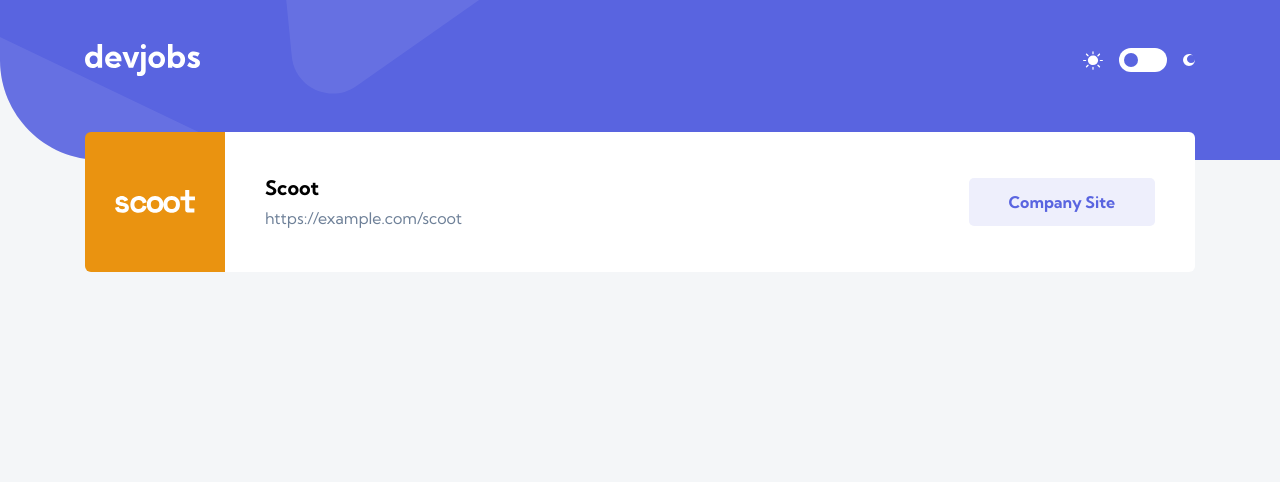
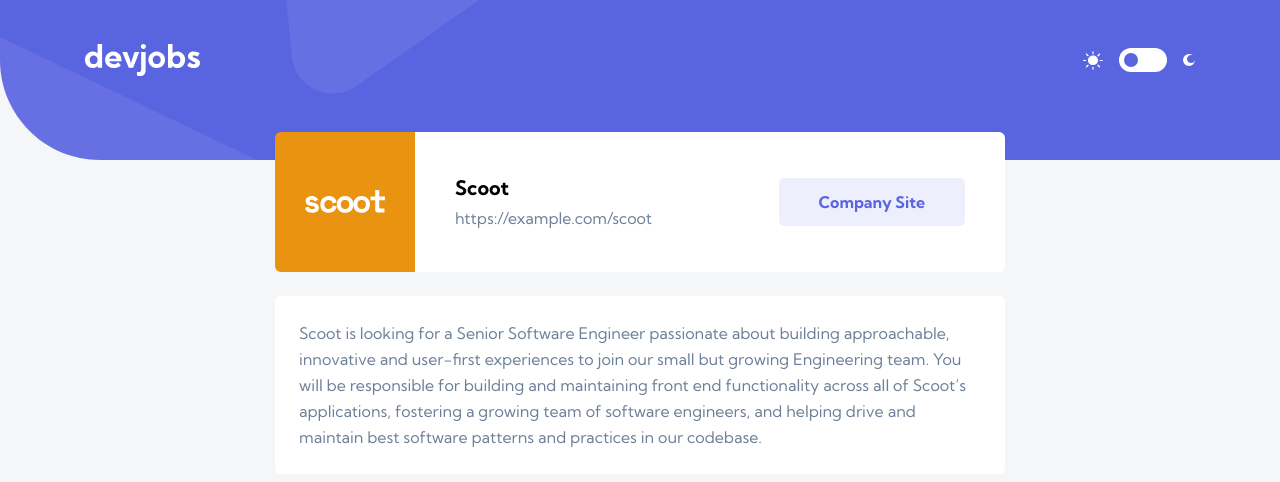
Before and after one commit to peternguyen777/fem-devjobs, a Next.js app: page /jobs/1 in a window 1280 px wide. Shown: the top 482 px of the page. Built offline with nearby package versions, Linux system fonts and the light colour scheme; what tw-elements would draw is missing.

Commit message:
slug page

```diff
--- a/components/JobTitleBar.js
+++ b/components/JobTitleBar.js
@@ -6,7 +6,7 @@ const JobTitleBar = (props) => {
   const newImagePath = "/" + imagePath.substring(2);
 
   return (
-    <div className='relative mx-auto mt-14 max-w-[1190px] px-6 sm:px-10 '>
+    <div className='relative mx-auto mt-14 max-w-[810px] px-6 md:px-10 '>
       <div
         className='absolute left-0 right-0 mx-auto flex h-[50px] w-[50px] -translate-y-1/2 items-center justify-center rounded-[15px] md:mx-0 md:ml-10 md:h-[140px] md:w-[140px] md:translate-y-0 md:rounded-[6px] md:rounded-tr-none md:rounded-br-none'
         style={{ backgroundColor: `${props.data.logoBackground}` }}
--- a/pages/jobs/[jobId].js
+++ b/pages/jobs/[jobId].js
@@ -20,9 +20,11 @@ const Page = (props) => {
         <JobTitleBar data={props.projectData} />
 
         {/* SEARCH RESULTS */}
-        {/* <main className='mx-6 mb-8 mt-14 grid max-w-[1190px] grid-cols-1 gap-y-12 sm:mx-auto sm:mb-14 sm:mt-[70px] sm:grid-cols-2 sm:gap-x-3 sm:gap-y-16 sm:px-10 lg:mt-[105px] lg:grid-cols-3 lg:gap-x-[30px]'>
-
-        </main> */}
+        <main className='mx-auto mt-6 max-w-[810px] px-6 md:px-10'>
+          <div className='rounded-md bg-white p-6'>
+            <p className='text-darkgray'>{props.projectData.description}</p>
+          </div>
+        </main>
       </div>
       <div className='flex-auto bg-lightgray transition-colors duration-300 ease-in-out dark:bg-midnight'></div>
     </div>
```
